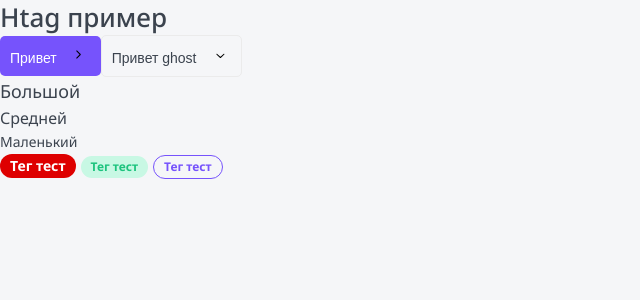
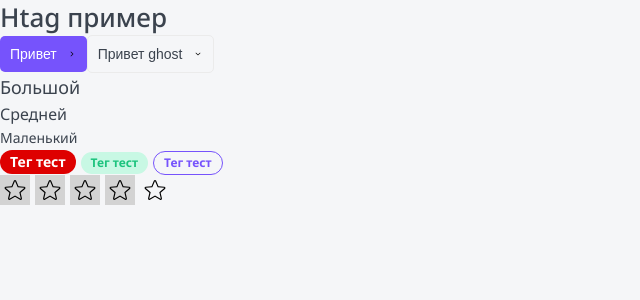
Before and after one commit to mao13132/nextjs_cursec, a Next.js app: page / in a window 1280 px wide. Shown: the top 300 px of the page, without its empty margins (0-640 px from the left). Built offline with nearby package versions, Linux system fonts and the light colour scheme.

Commit message:
add rating component

```diff
--- a/components/Button/Button.module.css
+++ b/components/Button/Button.module.css
@@ -42,9 +42,9 @@
     transition: all 0.2s;
 }
 .icon {
-    width:70%;
-    height:70%;
+    width:10px;
     color:#ff0000;
+    background: none;
     overflow:hidden;
 }
 .primary svg {
--- /dev/null
+++ b/components/Rating/Rating.module.css
@@ -0,0 +1,19 @@
+.icon_star {
+    height: 30px;
+
+}
+
+.filled img {
+    fill: var(--primary);
+    background: #d3d3d3;
+    overflow: hidden;
+}
+
+.star img {
+    margin-right: 5px;
+    overflow: hidden;
+}
+
+.editable {
+    cursor: pointer;
+}
--- /dev/null
+++ b/components/Rating/Rating.tsx
@@ -0,0 +1,64 @@
+import { RatingProps } from "./Rating.props";
+import styles from './Rating.module.css';
+import cn from 'classnames';
+import { useEffect, useState, KeyboardEvent } from "react";
+
+export const Rating = ({ isEditable = false, rating, setRating, children, ...props }: RatingProps): JSX.Element => {
+    const [ratingArray, setRatingArray] = useState<JSX.Element[]>(new Array(5).fill(<></>));
+
+    useEffect(() => {
+        constructRating(rating);
+    }, [rating])
+
+    const constructRating = (currentRating: number) => {
+        const updateArray = ratingArray.map((rating_: JSX.Element, idx: number) => {
+            return (
+                <span
+                    className={cn(styles['star'],
+                        {
+                            [styles['filled']]: idx < currentRating,
+                            [styles['editable']]: isEditable,
+                        }
+                    )}
+
+                    onMouseEnter={() => changeDisplay(idx + 1)}
+                    onMouseLeave={() => changeDisplay(rating)}
+                    onClick={() => onclick(idx + 1)}>
+                    <img className={styles['icon_star']} src="/star.svg"
+                        tabIndex={isEditable ? 0 : -1}
+                        onKeyDown={(event: KeyboardEvent) => isEditable && handleSpace(idx + 1, event)}
+                    />
+                </span>
+            );
+        });
+
+        setRatingArray(updateArray);
+    };
+
+    const changeDisplay = (new_rating: number) => {
+        if (!isEditable) {
+            return;
+        }
+        constructRating(new_rating);
+    };
+
+    const onclick = (new_rating: number) => {
+        if (!isEditable || !setRating) {
+            return;
+        }
+        setRating(new_rating);
+    };
+
+    const handleSpace = (new_rating: number, event: KeyboardEvent) => {
+        if (event.code != 'Space' || !setRating) {
+            return;
+        }
+        setRating(new_rating);
+    }
+
+    return (<div {...props}>
+        {ratingArray.map((rating_, idx) => (
+            <span key={idx}>{rating_}</span>
+        ))}
+    </div>);
+};
--- a/components/index.ts
+++ b/components/index.ts
@@ -2,3 +2,4 @@ export * from './Htag/Htag';
 export * from './Button/Button';
 export * from './P/P';
 export * from './Tag/Tag';
+export * from './Rating/Rating';
--- a/pages/index.tsx
+++ b/pages/index.tsx
@@ -1,7 +1,10 @@
 
-import { Button, Htag, P, Tag } from "@/components";
+import { Button, Htag, P, Rating, Tag } from "@/components";
+import { useState } from "react";
 
 export default function Home() {
+  const [rating, setRating] = useState<number>(4);
+
   return (
     <div>
       <Htag tag="h1">Htag пример</Htag>
@@ -13,6 +16,7 @@ export default function Home() {
       <Tag size="m" color="red">Тег тест</Tag>
       <Tag color="green">Тег тест</Tag>
       <Tag color="primary">Тег тест</Tag>
+      <Rating rating={rating} isEditable setRating={setRating}></Rating>
     </div>
   );
 }
```
Also changed, not shown: components/Rating/Rating.props.ts (added, +7 -0 lines), public/star.svg (added).
